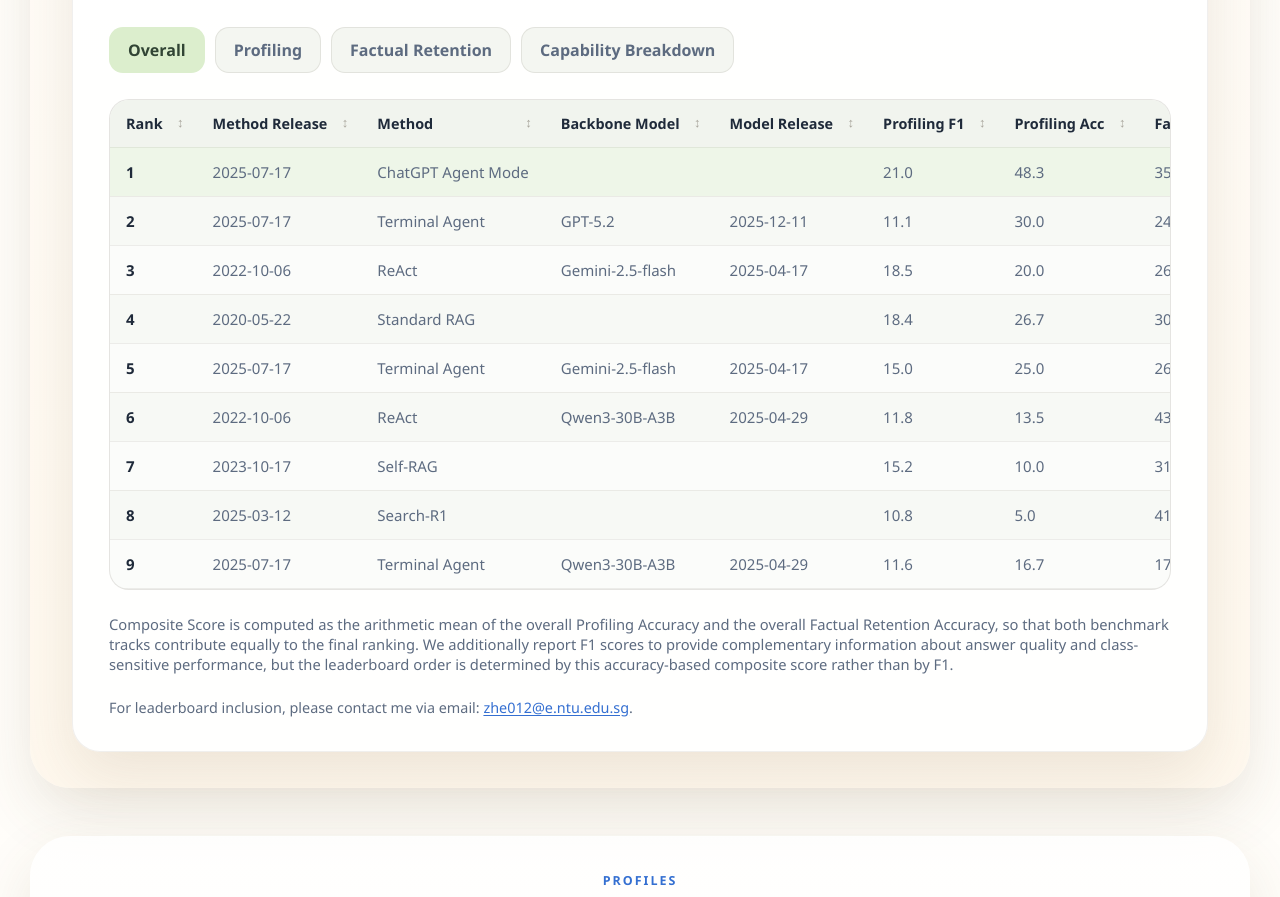
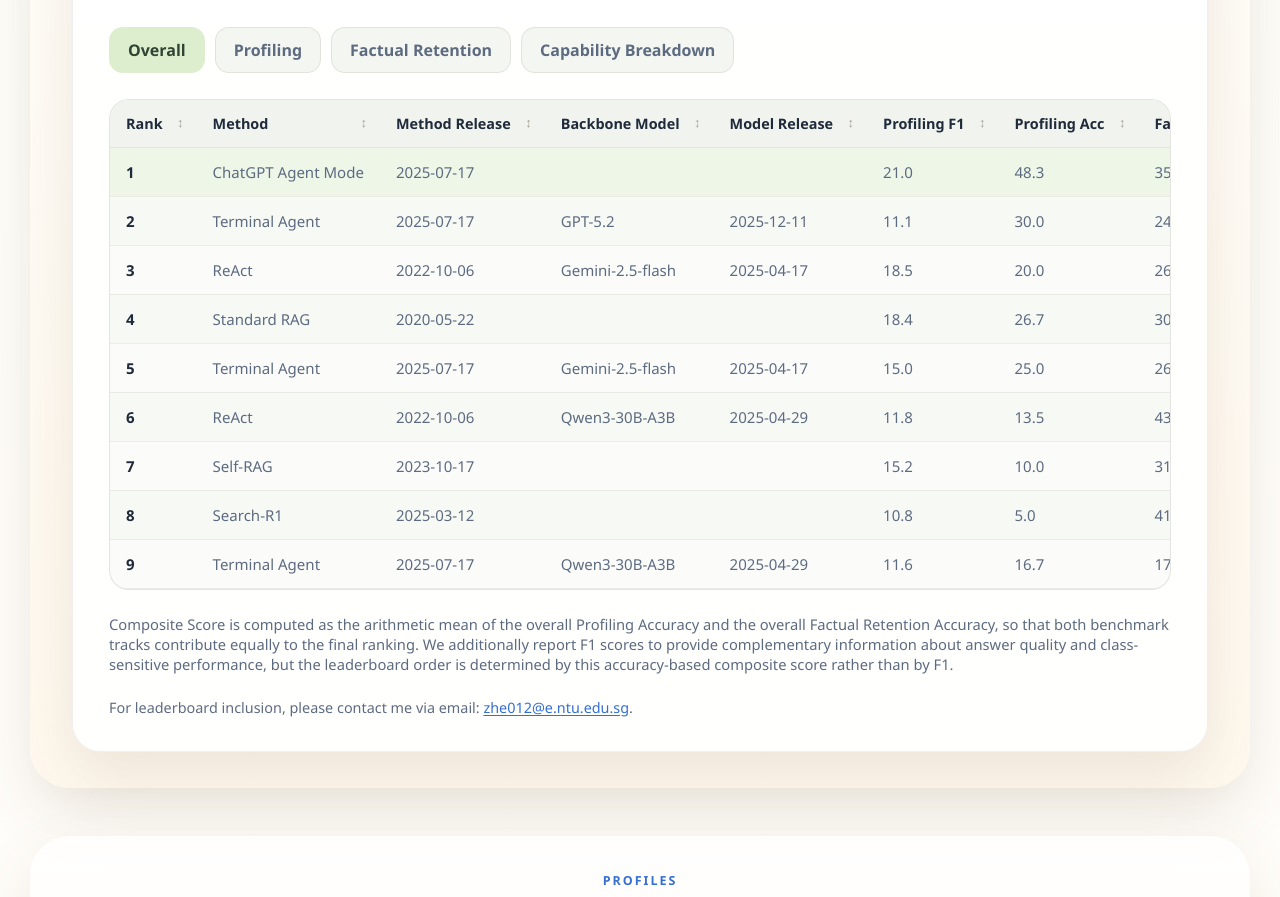
Before and after one commit to Savannah-yz/savannah-yz.github.io, a plain HTML site: page project_page/HippoCamp/index.html in a window 1280 px wide. Shown: the part 3963-4860 px from the top of the page. Drawn offline with Linux system fonts and the light colour scheme.

Commit message:
Reorder HippoCamp leaderboard release columns

```diff
--- a/project_page/HippoCamp/index.html
+++ b/project_page/HippoCamp/index.html
@@ -272,8 +272,8 @@
                   <thead>
                     <tr>
                       <th>Rank</th>
+                      <th>Method</th>
                       <th>Method Release</th>
-                      <th>Method</th>
                       <th>Backbone Model</th>
                       <th>Model Release</th>
                       <th>Profiling F1</th>
@@ -285,15 +285,15 @@
                     </tr>
                   </thead>
                   <tbody>
-                    <tr class="row--best"><td>1</td><td>2025-07-17</td><td>ChatGPT Agent Mode</td><td></td><td></td><td>21.0</td><td>48.3</td><td>35.3</td><td>62.8</td><td class="leaderboard-score">55.6</td><td>Most balanced overall</td></tr>
-                    <tr><td>2</td><td>2025-07-17</td><td>Terminal Agent</td><td>GPT-5.2</td><td>2025-12-11</td><td>11.1</td><td>30.0</td><td>24.6</td><td>48.2</td><td class="leaderboard-score">39.1</td><td>Strong factual retention</td></tr>
-                    <tr><td>3</td><td>2022-10-06</td><td>ReAct</td><td>Gemini-2.5-flash</td><td>2025-04-17</td><td>18.5</td><td>20.0</td><td>26.5</td><td>38.7</td><td class="leaderboard-score">29.4</td><td>Best ReAct variant</td></tr>
-                    <tr><td>4</td><td>2020-05-22</td><td>Standard RAG</td><td></td><td></td><td>18.4</td><td>26.7</td><td>30.0</td><td>30.2</td><td class="leaderboard-score">28.5</td><td>Stable retrieval baseline</td></tr>
-                    <tr><td>5</td><td>2025-07-17</td><td>Terminal Agent</td><td>Gemini-2.5-flash</td><td>2025-04-17</td><td>15.0</td><td>25.0</td><td>26.4</td><td>23.3</td><td class="leaderboard-score">24.2</td><td>Mid-tier across both tracks</td></tr>
-                    <tr><td>6</td><td>2022-10-06</td><td>ReAct</td><td>Qwen3-30B-A3B</td><td>2025-04-29</td><td>11.8</td><td>13.5</td><td>43.1</td><td>28.5</td><td class="leaderboard-score">21.0</td><td>High factual F1, low accuracy</td></tr>
-                    <tr><td>7</td><td>2023-10-17</td><td>Self-RAG</td><td></td><td></td><td>15.2</td><td>10.0</td><td>31.9</td><td>27.5</td><td class="leaderboard-score">18.8</td><td>Weak profile grounding</td></tr>
-                    <tr><td>8</td><td>2025-03-12</td><td>Search-R1</td><td></td><td></td><td>10.8</td><td>5.0</td><td>41.0</td><td>25.3</td><td class="leaderboard-score">15.2</td><td>Search-heavy but weak inference</td></tr>
-                    <tr><td>9</td><td>2025-07-17</td><td>Terminal Agent</td><td>Qwen3-30B-A3B</td><td>2025-04-29</td><td>11.6</td><td>16.7</td><td>17.3</td><td>11.5</td><td class="leaderboard-score">14.1</td><td>Lowest overall factual accuracy</td></tr>
+                    <tr class="row--best"><td>1</td><td>ChatGPT Agent Mode</td><td>2025-07-17</td><td></td><td></td><td>21.0</td><td>48.3</td><td>35.3</td><td>62.8</td><td class="leaderboard-score">55.6</td><td>Most balanced overall</td></tr>
+                    <tr><td>2</td><td>Terminal Agent</td><td>2025-07-17</td><td>GPT-5.2</td><td>2025-12-11</td><td>11.1</td><td>30.0</td><td>24.6</td><td>48.2</td><td class="leaderboard-score">39.1</td><td>Strong factual retention</td></tr>
+                    <tr><td>3</td><td>ReAct</td><td>2022-10-06</td><td>Gemini-2.5-flash</td><td>2025-04-17</td><td>18.5</td><td>20.0</td><td>26.5</td><td>38.7</td><td class="leaderboard-score">29.4</td><td>Best ReAct variant</td></tr>
+                    <tr><td>4</td><td>Standard RAG</td><td>2020-05-22</td><td></td><td></td><td>18.4</td><td>26.7</td><td>30.0</td><td>30.2</td><td class="leaderboard-score">28.5</td><td>Stable retrieval baseline</td></tr>
+                    <tr><td>5</td><td>Terminal Agent</td><td>2025-07-17</td><td>Gemini-2.5-flash</td><td>2025-04-17</td><td>15.0</td><td>25.0</td><td>26.4</td><td>23.3</td><td class="leaderboard-score">24.2</td><td>Mid-tier across both tracks</td></tr>
+                    <tr><td>6</td><td>ReAct</td><td>2022-10-06</td><td>Qwen3-30B-A3B</td><td>2025-04-29</td><td>11.8</td><td>13.5</td><td>43.1</td><td>28.5</td><td class="leaderboard-score">21.0</td><td>High factual F1, low accuracy</td></tr>
+                    <tr><td>7</td><td>Self-RAG</td><td>2023-10-17</td><td></td><td></td><td>15.2</td><td>10.0</td><td>31.9</td><td>27.5</td><td class="leaderboard-score">18.8</td><td>Weak profile grounding</td></tr>
+                    <tr><td>8</td><td>Search-R1</td><td>2025-03-12</td><td></td><td></td><td>10.8</td><td>5.0</td><td>41.0</td><td>25.3</td><td class="leaderboard-score">15.2</td><td>Search-heavy but weak inference</td></tr>
+                    <tr><td>9</td><td>Terminal Agent</td><td>2025-07-17</td><td>Qwen3-30B-A3B</td><td>2025-04-29</td><td>11.6</td><td>16.7</td><td>17.3</td><td>11.5</td><td class="leaderboard-score">14.1</td><td>Lowest overall factual accuracy</td></tr>
                   </tbody>
                 </table>
               </div>
@@ -308,8 +308,8 @@
                   <thead>
                     <tr>
                       <th>Rank</th>
+                      <th>Method</th>
                       <th>Method Release</th>
-                      <th>Method</th>
                       <th>Backbone Model</th>
                       <th>Model Release</th>
                       <th>Bei F1 / Acc</th>
@@ -320,15 +320,15 @@
                     </tr>
                   </thead>
                   <tbody>
-                    <tr class="row--best"><td>1</td><td>2025-07-17</td><td>ChatGPT Agent Mode</td><td></td><td></td><td>23.8 / 35.0</td><td>22.7 / 55.0</td><td>16.7 / 55.0</td><td>21.0</td><td class="leaderboard-score">48.3</td></tr>
-                    <tr><td>2</td><td>2025-07-17</td><td>Terminal Agent</td><td>GPT-5.2</td><td>2025-12-11</td><td>8.1 / 15.0</td><td>14.9 / 45.0</td><td>10.5 / 30.0</td><td>11.1</td><td class="leaderboard-score">30.0</td></tr>
-                    <tr><td>3</td><td>2020-05-22</td><td>Standard RAG</td><td></td><td></td><td>13.7 / 10.0</td><td>20.8 / 35.0</td><td>20.6 / 35.0</td><td>18.4</td><td class="leaderboard-score">26.7</td></tr>
-                    <tr><td>4</td><td>2025-07-17</td><td>Terminal Agent</td><td>Gemini-2.5-flash</td><td>2025-04-17</td><td>9.0 / 5.0</td><td>17.0 / 45.0</td><td>19.0 / 25.0</td><td>15.0</td><td class="leaderboard-score">25.0</td></tr>
-                    <tr><td>5</td><td>2022-10-06</td><td>ReAct</td><td>Gemini-2.5-flash</td><td>2025-04-17</td><td>13.7 / 10.0</td><td>21.4 / 25.0</td><td>20.5 / 25.0</td><td>18.5</td><td class="leaderboard-score">20.0</td></tr>
-                    <tr><td>6</td><td>2025-07-17</td><td>Terminal Agent</td><td>Qwen3-30B-A3B</td><td>2025-04-29</td><td>5.4 / 0.0</td><td>16.3 / 25.0</td><td>13.2 / 25.0</td><td>11.6</td><td class="leaderboard-score">16.7</td></tr>
-                    <tr><td>7</td><td>2022-10-06</td><td>ReAct</td><td>Qwen3-30B-A3B</td><td>2025-04-29</td><td>5.5 / 5.6</td><td>17.8 / 25.0</td><td>12.2 / 10.0</td><td>11.8</td><td class="leaderboard-score">13.5</td></tr>
-                    <tr><td>8</td><td>2023-10-17</td><td>Self-RAG</td><td></td><td></td><td>13.8 / 5.0</td><td>16.0 / 25.0</td><td>15.9 / 0.0</td><td>15.2</td><td class="leaderboard-score">10.0</td></tr>
-                    <tr><td>9</td><td>2025-03-12</td><td>Search-R1</td><td></td><td></td><td>6.6 / 0.0</td><td>16.5 / 15.0</td><td>9.4 / 0.0</td><td>10.8</td><td class="leaderboard-score">5.0</td></tr>
+                    <tr class="row--best"><td>1</td><td>ChatGPT Agent Mode</td><td>2025-07-17</td><td></td><td></td><td>23.8 / 35.0</td><td>22.7 / 55.0</td><td>16.7 / 55.0</td><td>21.0</td><td class="leaderboard-score">48.3</td></tr>
+                    <tr><td>2</td><td>Terminal Agent</td><td>2025-07-17</td><td>GPT-5.2</td><td>2025-12-11</td><td>8.1 / 15.0</td><td>14.9 / 45.0</td><td>10.5 / 30.0</td><td>11.1</td><td class="leaderboard-score">30.0</td></tr>
+                    <tr><td>3</td><td>Standard RAG</td><td>2020-05-22</td><td></td><td></td><td>13.7 / 10.0</td><td>20.8 / 35.0</td><td>20.6 / 35.0</td><td>18.4</td><td class="leaderboard-score">26.7</td></tr>
+                    <tr><td>4</td><td>Terminal Agent</td><td>2025-07-17</td><td>Gemini-2.5-flash</td><td>2025-04-17</td><td>9.0 / 5.0</td><td>17.0 / 45.0</td><td>19.0 / 25.0</td><td>15.0</td><td class="leaderboard-score">25.0</td></tr>
+                    <tr><td>5</td><td>ReAct</td><td>2022-10-06</td><td>Gemini-2.5-flash</td><td>2025-04-17</td><td>13.7 / 10.0</td><td>21.4 / 25.0</td><td>20.5 / 25.0</td><td>18.5</td><td class="leaderboard-score">20.0</td></tr>
+                    <tr><td>6</td><td>Terminal Agent</td><td>2025-07-17</td><td>Qwen3-30B-A3B</td><td>2025-04-29</td><td>5.4 / 0.0</td><td>16.3 / 25.0</td><td>13.2 / 25.0</td><td>11.6</td><td class="leaderboard-score">16.7</td></tr>
+                    <tr><td>7</td><td>ReAct</td><td>2022-10-06</td><td>Qwen3-30B-A3B</td><td>2025-04-29</td><td>5.5 / 5.6</td><td>17.8 / 25.0</td><td>12.2 / 10.0</td><td>11.8</td><td class="leaderboard-score">13.5</td></tr>
+                    <tr><td>8</td><td>Self-RAG</td><td>2023-10-17</td><td></td><td></td><td>13.8 / 5.0</td><td>16.0 / 25.0</td><td>15.9 / 0.0</td><td>15.2</td><td class="leaderboard-score">10.0</td></tr>
+                    <tr><td>9</td><td>Search-R1</td><td>2025-03-12</td><td></td><td></td><td>6.6 / 0.0</td><td>16.5 / 15.0</td><td>9.4 / 0.0</td><td>10.8</td><td class="leaderboard-score">5.0</td></tr>
                   </tbody>
                 </table>
               </div>
@@ -343,8 +343,8 @@
                   <thead>
                     <tr>
                       <th>Rank</th>
+                      <th>Method</th>
                       <th>Method Release</th>
-                      <th>Method</th>
                       <th>Backbone Model</th>
                       <th>Model Release</th>
                       <th>Bei F1 / Acc</th>
@@ -355,15 +355,15 @@
                     </tr>
                   </thead>
                   <tbody>
-                    <tr class="row--best"><td>1</td><td>2025-07-17</td><td>ChatGPT Agent Mode</td><td></td><td></td><td>20.4 / 31.2</td><td>56.2 / 90.3</td><td>29.3 / 67.0</td><td>35.3</td><td class="leaderboard-score">62.8</td></tr>
-                    <tr><td>2</td><td>2025-07-17</td><td>Terminal Agent</td><td>GPT-5.2</td><td>2025-12-11</td><td>13.0 / 29.8</td><td>31.6 / 59.2</td><td>29.0 / 55.7</td><td>24.6</td><td class="leaderboard-score">48.2</td></tr>
-                    <tr><td>3</td><td>2022-10-06</td><td>ReAct</td><td>Gemini-2.5-flash</td><td>2025-04-17</td><td>26.9 / 24.2</td><td>35.7 / 55.3</td><td>17.0 / 36.4</td><td>26.5</td><td class="leaderboard-score">38.7</td></tr>
-                    <tr><td>4</td><td>2020-05-22</td><td>Standard RAG</td><td></td><td></td><td>29.7 / 24.2</td><td>39.7 / 42.7</td><td>20.5 / 23.6</td><td>30.0</td><td class="leaderboard-score">30.2</td></tr>
-                    <tr><td>5</td><td>2022-10-06</td><td>ReAct</td><td>Qwen3-30B-A3B</td><td>2025-04-29</td><td>42.4 / 26.1</td><td>60.4 / 37.9</td><td>26.5 / 21.7</td><td>43.1</td><td class="leaderboard-score">28.5</td></tr>
-                    <tr><td>6</td><td>2023-10-17</td><td>Self-RAG</td><td></td><td></td><td>33.9 / 26.1</td><td>41.5 / 38.8</td><td>20.2 / 17.7</td><td>31.9</td><td class="leaderboard-score">27.5</td></tr>
-                    <tr><td>7</td><td>2025-03-12</td><td>Search-R1</td><td></td><td></td><td>38.7 / 23.7</td><td>58.0 / 28.2</td><td>26.4 / 24.1</td><td>41.0</td><td class="leaderboard-score">25.3</td></tr>
-                    <tr><td>8</td><td>2025-07-17</td><td>Terminal Agent</td><td>Gemini-2.5-flash</td><td>2025-04-17</td><td>21.8 / 18.1</td><td>33.1 / 31.1</td><td>24.4 / 20.7</td><td>26.4</td><td class="leaderboard-score">23.3</td></tr>
-                    <tr><td>9</td><td>2025-07-17</td><td>Terminal Agent</td><td>Qwen3-30B-A3B</td><td>2025-04-29</td><td>14.6 / 10.7</td><td>21.6 / 13.6</td><td>15.7 / 10.3</td><td>17.3</td><td class="leaderboard-score">11.5</td></tr>
+                    <tr class="row--best"><td>1</td><td>ChatGPT Agent Mode</td><td>2025-07-17</td><td></td><td></td><td>20.4 / 31.2</td><td>56.2 / 90.3</td><td>29.3 / 67.0</td><td>35.3</td><td class="leaderboard-score">62.8</td></tr>
+                    <tr><td>2</td><td>Terminal Agent</td><td>2025-07-17</td><td>GPT-5.2</td><td>2025-12-11</td><td>13.0 / 29.8</td><td>31.6 / 59.2</td><td>29.0 / 55.7</td><td>24.6</td><td class="leaderboard-score">48.2</td></tr>
+                    <tr><td>3</td><td>ReAct</td><td>2022-10-06</td><td>Gemini-2.5-flash</td><td>2025-04-17</td><td>26.9 / 24.2</td><td>35.7 / 55.3</td><td>17.0 / 36.4</td><td>26.5</td><td class="leaderboard-score">38.7</td></tr>
+                    <tr><td>4</td><td>Standard RAG</td><td>2020-05-22</td><td></td><td></td><td>29.7 / 24.2</td><td>39.7 / 42.7</td><td>20.5 / 23.6</td><td>30.0</td><td class="leaderboard-score">30.2</td></tr>
+                    <tr><td>5</td><td>ReAct</td><td>2022-10-06</td><td>Qwen3-30B-A3B</td><td>2025-04-29</td><td>42.4 / 26.1</td><td>60.4 / 37.9</td><td>26.5 / 21.7</td><td>43.1</td><td class="leaderboard-score">28.5</td></tr>
+                    <tr><td>6</td><td>Self-RAG</td><td>2023-10-17</td><td></td><td></td><td>33.9 / 26.1</td><td>41.5 / 38.8</td><td>20.2 / 17.7</td><td>31.9</td><td class="leaderboard-score">27.5</td></tr>
+                    <tr><td>7</td><td>Search-R1</td><td>2025-03-12</td><td></td><td></td><td>38.7 / 23.7</td><td>58.0 / 28.2</td><td>26.4 / 24.1</td><td>41.0</td><td class="leaderboard-score">25.3</td></tr>
+                    <tr><td>8</td><td>Terminal Agent</td><td>2025-07-17</td><td>Gemini-2.5-flash</td><td>2025-04-17</td><td>21.8 / 18.1</td><td>33.1 / 31.1</td><td>24.4 / 20.7</td><td>26.4</td><td class="leaderboard-score">23.3</td></tr>
+                    <tr><td>9</td><td>Terminal Agent</td><td>2025-07-17</td><td>Qwen3-30B-A3B</td><td>2025-04-29</td><td>14.6 / 10.7</td><td>21.6 / 13.6</td><td>15.7 / 10.3</td><td>17.3</td><td class="leaderboard-score">11.5</td></tr>
                   </tbody>
                 </table>
               </div>
@@ -377,8 +377,8 @@
                 <table class="leaderboard-table">
                   <thead>
                     <tr>
+                      <th>Method</th>
                       <th>Method Release</th>
-                      <th>Method</th>
                       <th>Backbone Model</th>
                       <th>Model Release</th>
                       <th>Profiling Search Acc</th>
@@ -390,15 +390,15 @@
                     </tr>
                   </thead>
                   <tbody>
-                    <tr class="row--best"><td>2025-07-17</td><td>ChatGPT Agent Mode</td><td></td><td></td><td>56.5</td><td>28.5</td><td>55.8</td><td>49.1</td><td>55.5</td><td>33.8</td></tr>
-                    <tr><td>2025-07-17</td><td>Terminal Agent</td><td>GPT-5.2</td><td>2025-12-11</td><td>46.3</td><td>27.3</td><td>44.1</td><td>27.2</td><td>29.7</td><td>36.4</td></tr>
-                    <tr><td>2022-10-06</td><td>ReAct</td><td>Gemini-2.5-flash</td><td>2025-04-17</td><td>34.9</td><td>20.4</td><td>33.0</td><td>19.1</td><td>23.4</td><td>14.8</td></tr>
-                    <tr><td>2025-03-12</td><td>Search-R1</td><td></td><td></td><td>24.9</td><td>15.7</td><td>25.8</td><td>3.8</td><td>7.2</td><td>3.9</td></tr>
-                    <tr><td>2020-05-22</td><td>Standard RAG</td><td></td><td></td><td>26.2</td><td>13.8</td><td>25.5</td><td>26.2</td><td>28.7</td><td>19.1</td></tr>
-                    <tr><td>2023-10-17</td><td>Self-RAG</td><td></td><td></td><td>23.1</td><td>13.2</td><td>22.4</td><td>8.9</td><td>12.2</td><td>7.0</td></tr>
-                    <tr><td>2025-07-17</td><td>Terminal Agent</td><td>Gemini-2.5-flash</td><td>2025-04-17</td><td>21.0</td><td>13.7</td><td>21.1</td><td>23.3</td><td>24.7</td><td>17.2</td></tr>
-                    <tr><td>2022-10-06</td><td>ReAct</td><td>Qwen3-30B-A3B</td><td>2025-04-29</td><td>26.1</td><td>16.7</td><td>23.9</td><td>13.4</td><td>18.7</td><td>10.6</td></tr>
-                    <tr><td>2025-07-17</td><td>Terminal Agent</td><td>Qwen3-30B-A3B</td><td>2025-04-29</td><td>11.1</td><td>5.7</td><td>11.4</td><td>18.6</td><td>24.2</td><td>12.2</td></tr>
+                    <tr class="row--best"><td>ChatGPT Agent Mode</td><td>2025-07-17</td><td></td><td></td><td>56.5</td><td>28.5</td><td>55.8</td><td>49.1</td><td>55.5</td><td>33.8</td></tr>
+                    <tr><td>Terminal Agent</td><td>2025-07-17</td><td>GPT-5.2</td><td>2025-12-11</td><td>46.3</td><td>27.3</td><td>44.1</td><td>27.2</td><td>29.7</td><td>36.4</td></tr>
+                    <tr><td>ReAct</td><td>2022-10-06</td><td>Gemini-2.5-flash</td><td>2025-04-17</td><td>34.9</td><td>20.4</td><td>33.0</td><td>19.1</td><td>23.4</td><td>14.8</td></tr>
+                    <tr><td>Search-R1</td><td>2025-03-12</td><td></td><td></td><td>24.9</td><td>15.7</td><td>25.8</td><td>3.8</td><td>7.2</td><td>3.9</td></tr>
+                    <tr><td>Standard RAG</td><td>2020-05-22</td><td></td><td></td><td>26.2</td><td>13.8</td><td>25.5</td><td>26.2</td><td>28.7</td><td>19.1</td></tr>
+                    <tr><td>Self-RAG</td><td>2023-10-17</td><td></td><td></td><td>23.1</td><td>13.2</td><td>22.4</td><td>8.9</td><td>12.2</td><td>7.0</td></tr>
+                    <tr><td>Terminal Agent</td><td>2025-07-17</td><td>Gemini-2.5-flash</td><td>2025-04-17</td><td>21.0</td><td>13.7</td><td>21.1</td><td>23.3</td><td>24.7</td><td>17.2</td></tr>
+                    <tr><td>ReAct</td><td>2022-10-06</td><td>Qwen3-30B-A3B</td><td>2025-04-29</td><td>26.1</td><td>16.7</td><td>23.9</td><td>13.4</td><td>18.7</td><td>10.6</td></tr>
+                    <tr><td>Terminal Agent</td><td>2025-07-17</td><td>Qwen3-30B-A3B</td><td>2025-04-29</td><td>11.1</td><td>5.7</td><td>11.4</td><td>18.6</td><td>24.2</td><td>12.2</td></tr>
                   </tbody>
                 </table>
               </div>
```
